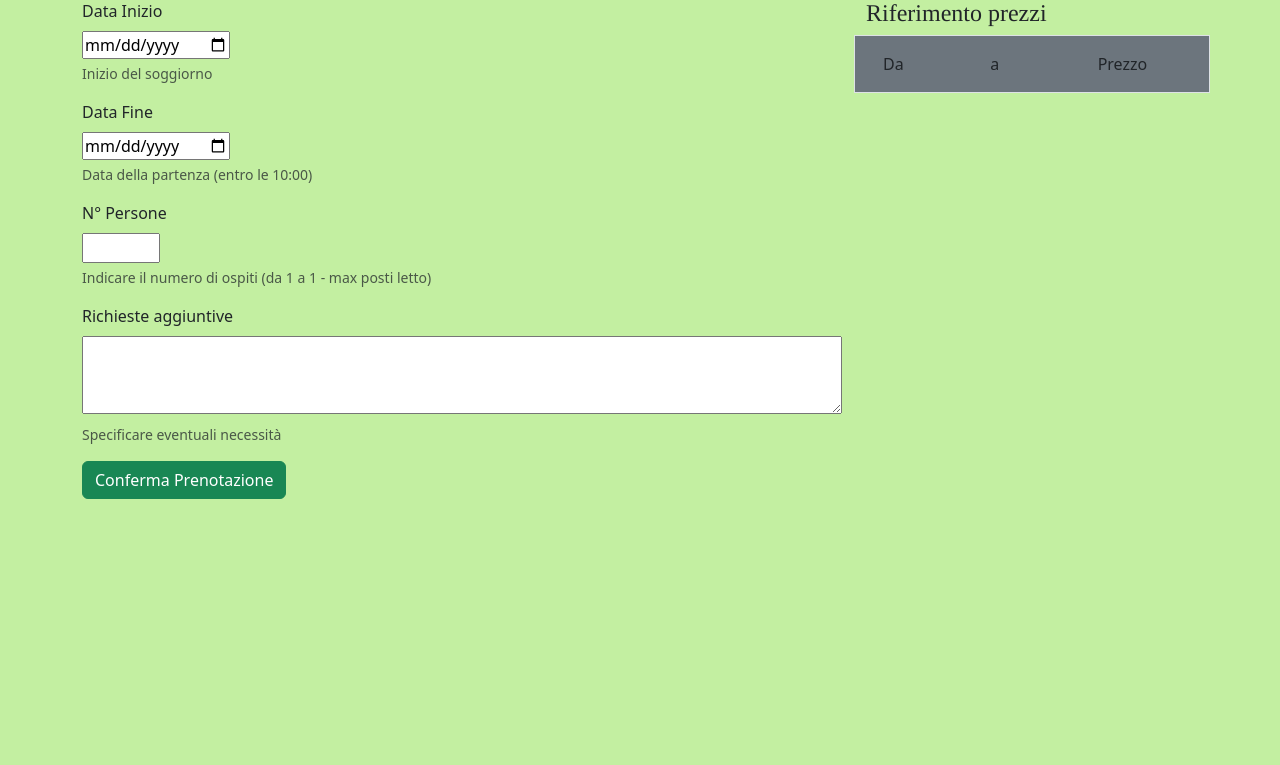
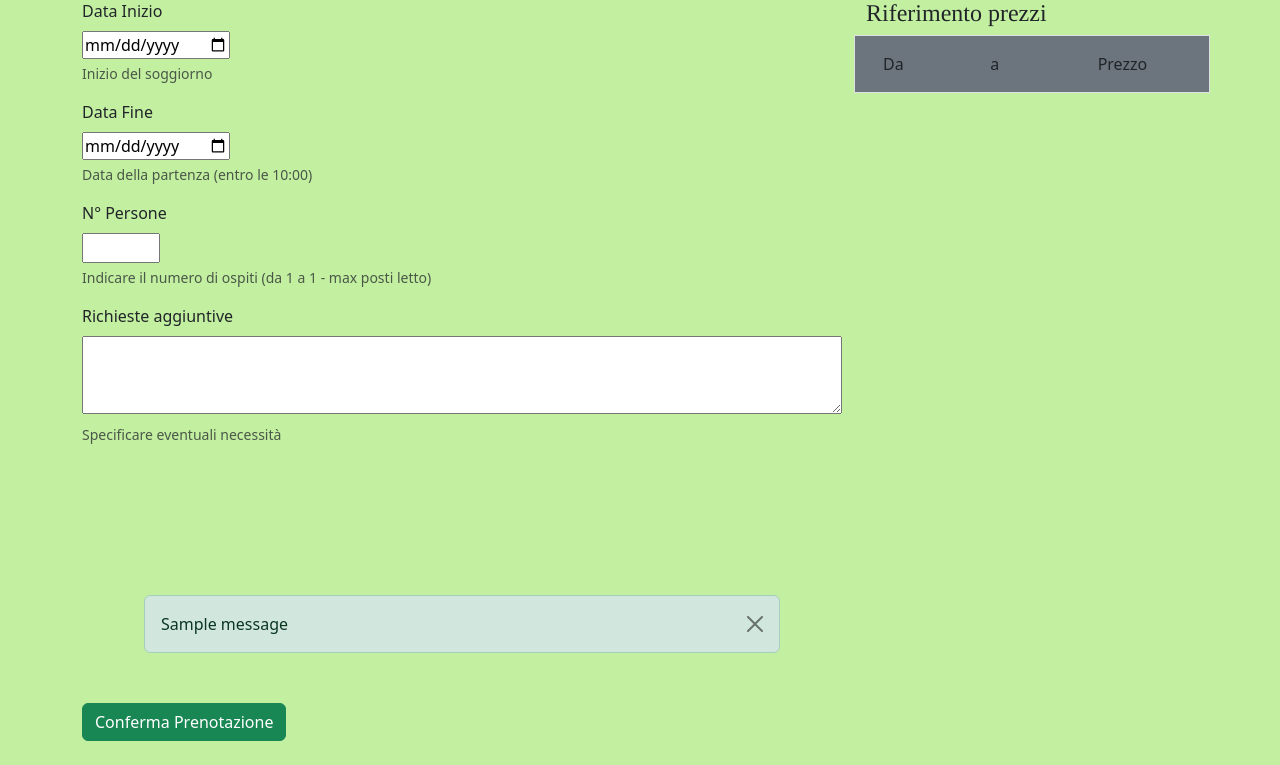
Before and after one commit to fabmeo/prj14a, a Django app: page /prenota_nuova/1/1/ in a window 1280 px wide. Shown: the part 128-893 px from the top of the page. Before the commit the page ends 627 px from the top, so only its background shows below. Run offline with Django 5.2, Linux system fonts and the light colour scheme; tables that the repository leaves empty hold one stand-in row (values such as "Sample post"); one stand-in notice (Sample message) is shown; some libraries are stand-ins or nearby versions.

Commit message:
revisioni durante la redazione del pw

```diff
--- a/src/albdif/admin.py
+++ b/src/albdif/admin.py
@@ -23,7 +23,7 @@ class CameraAdmin(admin.ModelAdmin):
 
 
 class PrenotazioneAdmin(admin.ModelAdmin):
-    list_display = ['pk', 'visitatore', 'stato_prenotazione', 'data_prenotazione', 'camera']
+    list_display = ['pk', 'visitatore', 'stato_prenotazione', 'data_prenotazione', 'camera', 'costo_soggiorno']
     search_fields = ['richiesta', 'visitatore']
     list_filter = ['visitatore', 'camera', 'camera__proprieta', 'stato_prenotazione', 'data_prenotazione']
 
@@ -31,7 +31,7 @@ class PrenotazioneAdmin(admin.ModelAdmin):
 class CalendarioPrenotazioneAdmin(admin.ModelAdmin):
     list_display = ['pk', 'prenotazione', 'data_inizio', 'data_fine'] #, 'prenotazione__data_prenotazione', 'prenotazione__visitatore']
     search_fields = ['prenotazione__visitatore', ]
-    list_filter = ['data_inizio', 'prenotazione__visitatore', 'prenotazione__camera']
+    list_filter = ['data_inizio', 'prenotazione__visitatore', 'prenotazione__camera', 'prenotazione__stato_prenotazione']
 
 
 class ServizioCameraAdmin(admin.ModelAdmin):
--- a/src/albdif/templates/albdif/include/prenotazione.html
+++ b/src/albdif/templates/albdif/include/prenotazione.html
@@ -25,16 +25,36 @@
 <div class="mb-3 text-danger">
     {{ prenotazione_form.non_field_errors }}
     {{ calendario_form.non_field_errors }}
+    <div class="alert alert-{{ message.tags }} alert-dismissible fade show" role="alert">
         {% for field in prenotazione_form %}
             {% for error in field.errors %}
-            <div class="text-danger">{{ error }}</div>
+                {{ error }}
             {% endfor %}
         {% endfor %}
+    </div>
+    <div class="alert alert-{{ message.tags }} alert-dismissible fade show" role="alert">
         {% for field in calendario_form %}
             {% for error in field.errors %}
-            <div class="text-danger">{{ error }}</div>
+                {{ error }}
             {% endfor %}
         {% endfor %}
+    </div>
+
+    <div class="container m-auto">
+        {% if messages %}
+            <div class="messages">
+                {% for message in messages %}
+                    <div class="alert alert-{{ message.tags }} alert-dismissible fade show" role="alert">
+                        {{ message }}
+                        <button type="button" class="btn-close" data-bs-dismiss="alert" aria-label="Close"></button>
+                    </div>
+                {% endfor %}
+                {{ form.non_field_errors }}
+            </div>
+        {% endif %}
+    </div>
+
+
 </div>
 
 <script>
--- a/src/albdif/templates/base.html
+++ b/src/albdif/templates/base.html
@@ -7,7 +7,6 @@
     <meta name="viewport" content="width=device-width, initial-scale=1">
     {% load bootstrap5 %}
     {% bootstrap_css %}
-    {% bootstrap_javascript %}
     <link rel="stylesheet" type="text/css" href="{% static 'css/albdif.css' %}">
     <link rel="icon" type="image/x-icon" href="{% static 'img/site/favicon.png' %}">
     {% block head %}{% endblock head %}
@@ -78,9 +77,9 @@
                         <button type="button" class="btn-close" data-bs-dismiss="alert" aria-label="Close"></button>
                     </div>
                 {% endfor %}
+                {{ form.non_field_errors }}
             </div>
         {% endif %}
-        {{ form.non_field_errors }}
         </div>
     {% endblock header %}
     <div class="container mx-auto">
@@ -92,5 +91,6 @@
         {% endblock footer %}
     </footer>
 </div>
+{% bootstrap_javascript %}
 </body>
 </html>
--- a/src/albdif/views.py
+++ b/src/albdif/views.py
@@ -297,10 +297,14 @@ class prenota_modifica(generic.DetailView):
             e = {'stagione': s.stagione, 'data_inizio': s.data_inizio, 'data_fine': s.data_fine,
                  'prezzo_default': s.prezzo_default}
             st.append(e)
+
         tot = calcola_prezzo_totale(calendario.data_inizio, calendario.data_fine, st)
         if prenotazione.costo_soggiorno and prenotazione.costo_soggiorno != tot:
-            messages.info(request, 'Il prezzo è stato aggiornato')
             prenotazione.costo_soggiorno = tot
+            prezzo_aggiornato = True
+        else:
+            prezzo_aggiornato = False
+
         prenotazione_form = PrenotazioneForm(request.POST, instance=prenotazione)
         calendario_form = CalendarioPrenotazioneForm(request.POST, instance=calendario)
 
@@ -308,6 +312,8 @@ class prenota_modifica(generic.DetailView):
             prenotazione_form.save()
             calendario_form.save()
             messages.success(request, 'Prenotazione modificata con successo')
+            if prezzo_aggiornato:
+                messages.info(request, 'Il prezzo è stato aggiornato')
             #@TODO invio email all'utente
             return HttpResponseRedirect(reverse('albdif:profilo', kwargs={'pk': visitatore.utente.id}))
 
```
Lines whose indentation alone changed are shown as unchanged.
